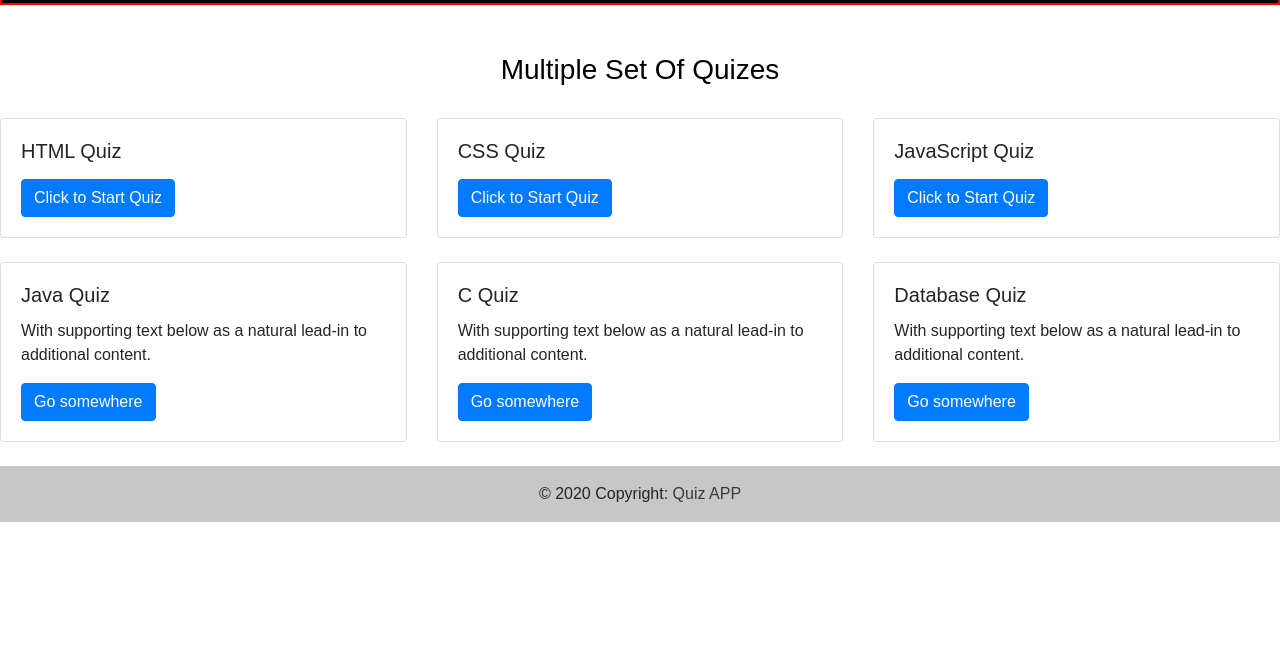
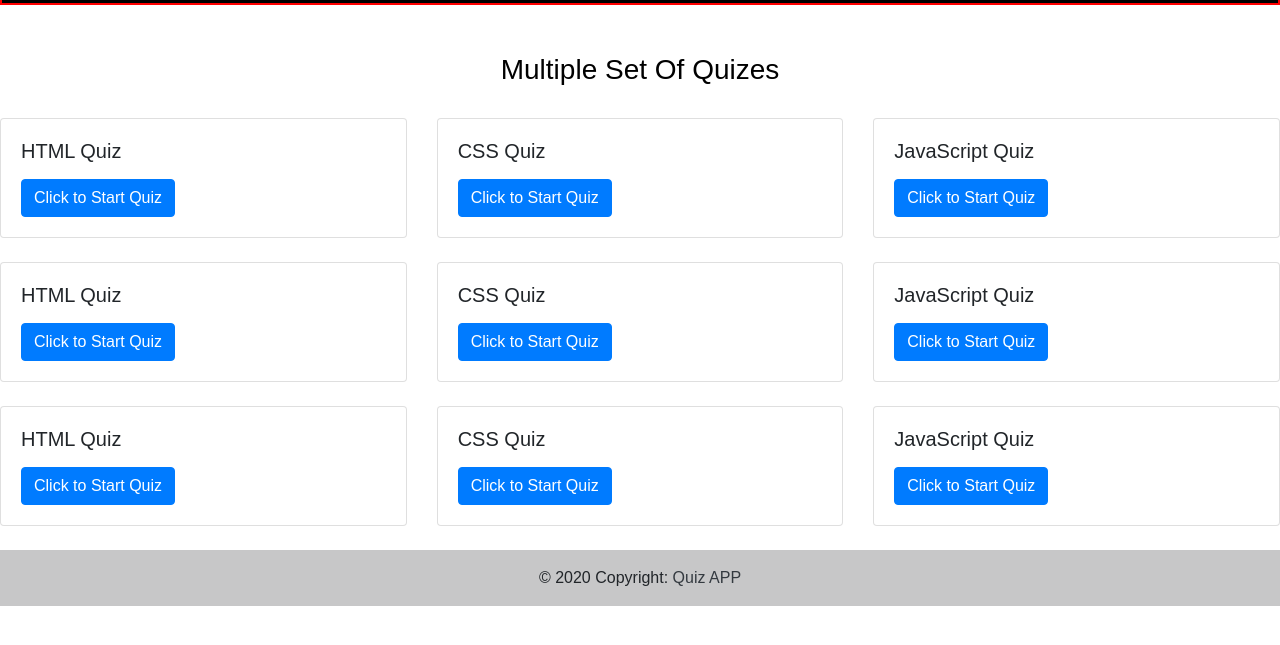
Before and after one commit to yashgoyal9898/QuizProject, a plain HTML site: page Home.html in a window 1280 px wide. Shown: the part 85-730 px from the top of the page. Drawn offline with nearby package versions, Linux system fonts and the light colour scheme.

Commit message:
Third Commit Of Quiz Web App

```diff
--- a/Home.html
+++ b/Home.html
@@ -60,35 +60,69 @@
         </div>
       </div>
       <br>
+
       <div class="row">
         <div class="col-sm-4">
           <div class="card">
             <div class="card-body">
-              <h5 class="card-title">Java Quiz</h5>
-              <p class="card-text">With supporting text below as a natural lead-in to additional content.</p>
-              <a href="#" class="btn btn-primary">Go somewhere</a>
+              <h5 class="card-title">HTML Quiz </h5>
+              <p class="card-text"></p>
+              <a href="htmlQuiz/start.html" class="btn btn-primary">Click to Start Quiz</a>
             </div>
           </div>
         </div>
         <div class="col-sm-4">
           <div class="card">
             <div class="card-body">
-              <h5 class="card-title">C Quiz</h5>
-              <p class="card-text">With supporting text below as a natural lead-in to additional content.</p>
-              <a href="#" class="btn btn-primary">Go somewhere</a>
+              <h5 class="card-title">CSS Quiz</h5>
+              <p class="card-text"></p>
+              <a href="cssQuiz/start.html" class="btn btn-primary">Click to Start Quiz</a>
             </div>
           </div>
         </div>
         <div class="col-sm-4">
           <div class="card">
             <div class="card-body">
-              <h5 class="card-title">Database Quiz</h5>
-              <p class="card-text">With supporting text below as a natural lead-in to additional content.</p>
-              <a href="#" class="btn btn-primary">Go somewhere</a>
+              <h5 class="card-title">JavaScript Quiz</h5>
+              <p class="card-text"></p>
+              <a href="javascriptQuiz/start.html" class="btn btn-primary">Click to Start Quiz</a>
             </div>
           </div>
         </div>
       </div>
+
+      <br>
+
+      <div class="row">
+        <div class="col-sm-4">
+          <div class="card">
+            <div class="card-body">
+              <h5 class="card-title">HTML Quiz </h5>
+              <p class="card-text"></p>
+              <a href="htmlQuiz/start.html" class="btn btn-primary">Click to Start Quiz</a>
+            </div>
+          </div>
+        </div>
+        <div class="col-sm-4">
+          <div class="card">
+            <div class="card-body">
+              <h5 class="card-title">CSS Quiz</h5>
+              <p class="card-text"></p>
+              <a href="cssQuiz/start.html" class="btn btn-primary">Click to Start Quiz</a>
+            </div>
+          </div>
+        </div>
+        <div class="col-sm-4">
+          <div class="card">
+            <div class="card-body">
+              <h5 class="card-title">JavaScript Quiz</h5>
+              <p class="card-text"></p>
+              <a href="javascriptQuiz/start.html" class="btn btn-primary">Click to Start Quiz</a>
+            </div>
+          </div>
+        </div>
+      </div>
+
     </section>
     <br>
 
```
Also changed, not shown: Contact.html (+2 -0 lines).
